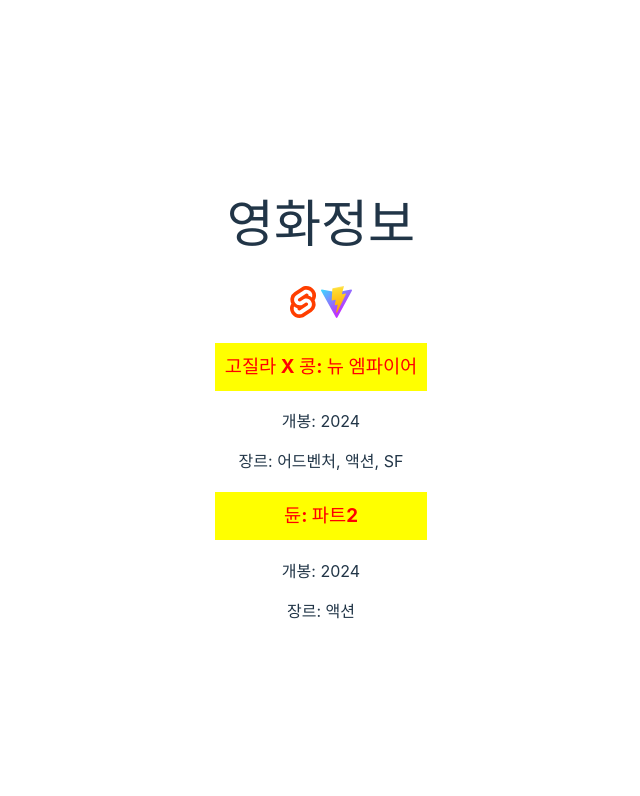
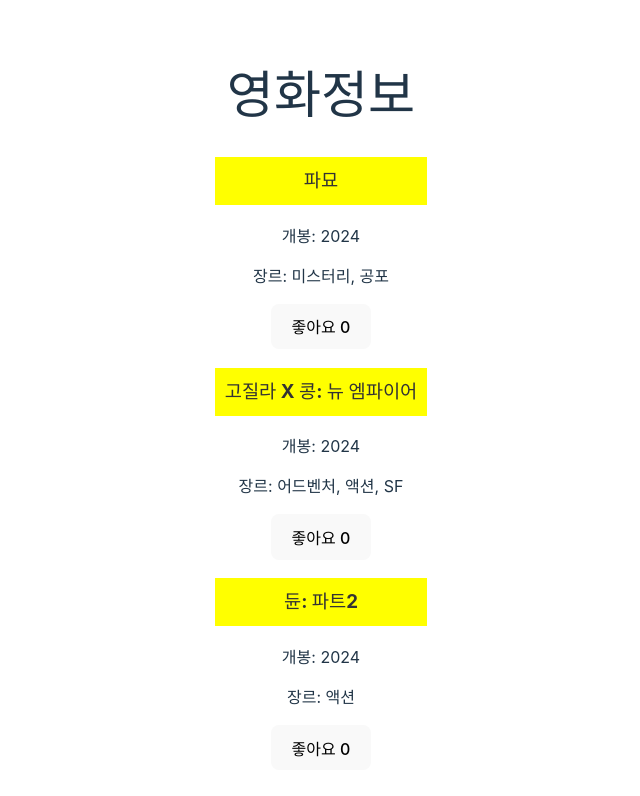
Before and after one commit to ds92ko/svelte-movie-info, a Svelte app: page / in a window 1280 px wide. Shown: the top 796 px of the page, without its empty margins (319-959 px from the left). Built offline with nearby package versions, Linux system fonts and the light colour scheme.

Commit message:
feat: 이벤트 기능으로 좋아요 버튼 만들기

```diff
--- a/src/App.svelte
+++ b/src/App.svelte
@@ -1,22 +1,26 @@
 <script>
-  import logo1 from './assets/svelte.svg';
-  let logo2 = '/vite.svg';
-  let textRed = "color: red;";
   const data = [
-    { title: '고질라 X 콩: 뉴 엠파이어', year: 2024, category: '어드벤처, 액션, SF' },
-    { title: '듄: 파트2', year: 2024, category: '액션' },
+    { title: '파묘', year: 2024, category: '미스터리, 공포', likeCount: 0},
+    { title: '고질라 X 콩: 뉴 엠파이어', year: 2024, category: '어드벤처, 액션, SF', likeCount: 0 },
+    { title: '듄: 파트2', year: 2024, category: '액션', likeCount: 0 },
   ]
+
+  /**
+   * @param {number} index
+   */
+  const handleLike = (index) => {
+    data[index].likeCount += 1;
+  }
 </script>
 
 <main>
   <h1>영화정보</h1>
-  <img src={logo1} alt="Svelte logo" />
-  <img src={logo2} alt="Vite logo" />
-  {#each data as { title, year, category }}
+  {#each data as { title, year, category, likeCount }, index}
     <div>
-      <h3 class="bg-yellow" style={textRed}>{title}</h3>
+      <h3 class="bg-yellow">{title}</h3>
       <p>개봉: {year}</p>
       <p>장르: {category}</p>
+      <button on:click={() => handleLike(index)}>좋아요 {likeCount}</button>
     </div>
   {/each}
 </main>
@@ -25,5 +29,6 @@
   .bg-yellow {
     background: yellow;
     padding: 10px;
+    color: #333;
   }
 </style>
```
